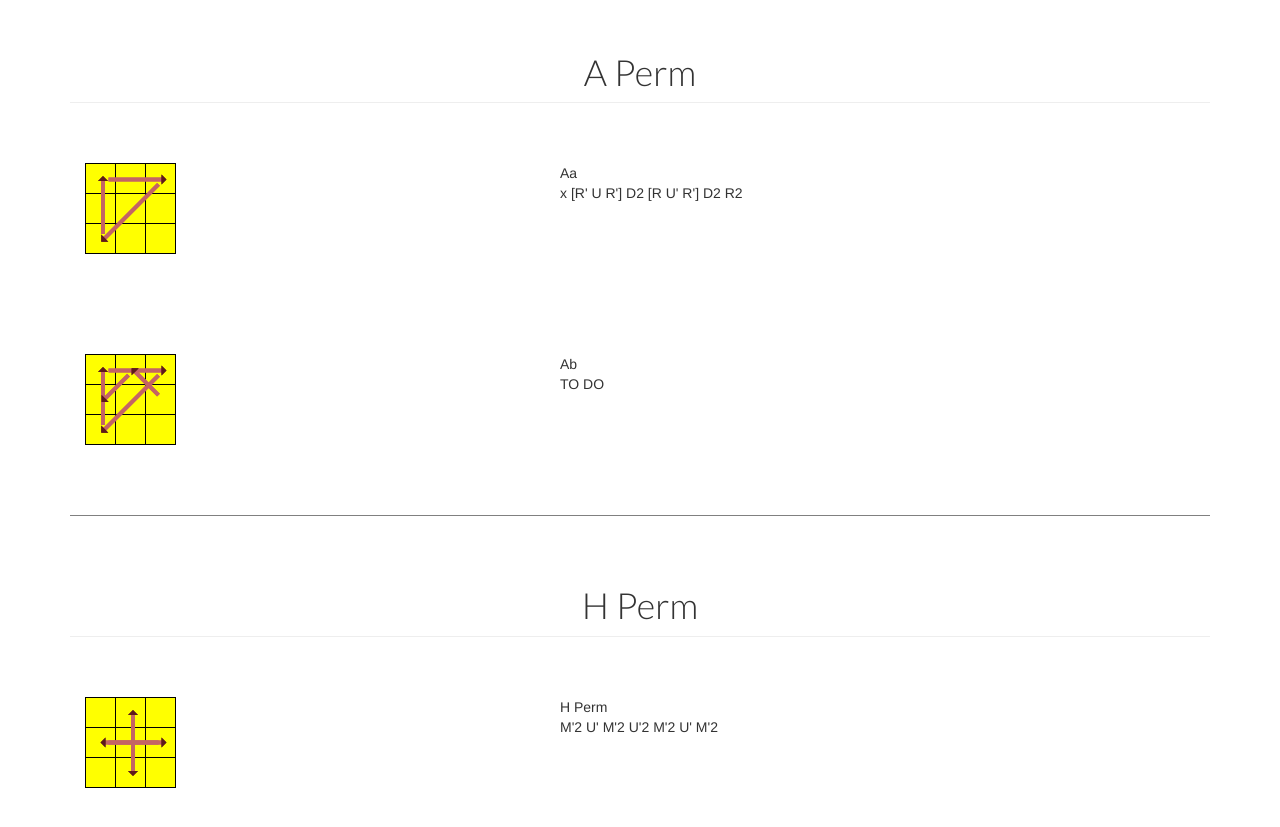
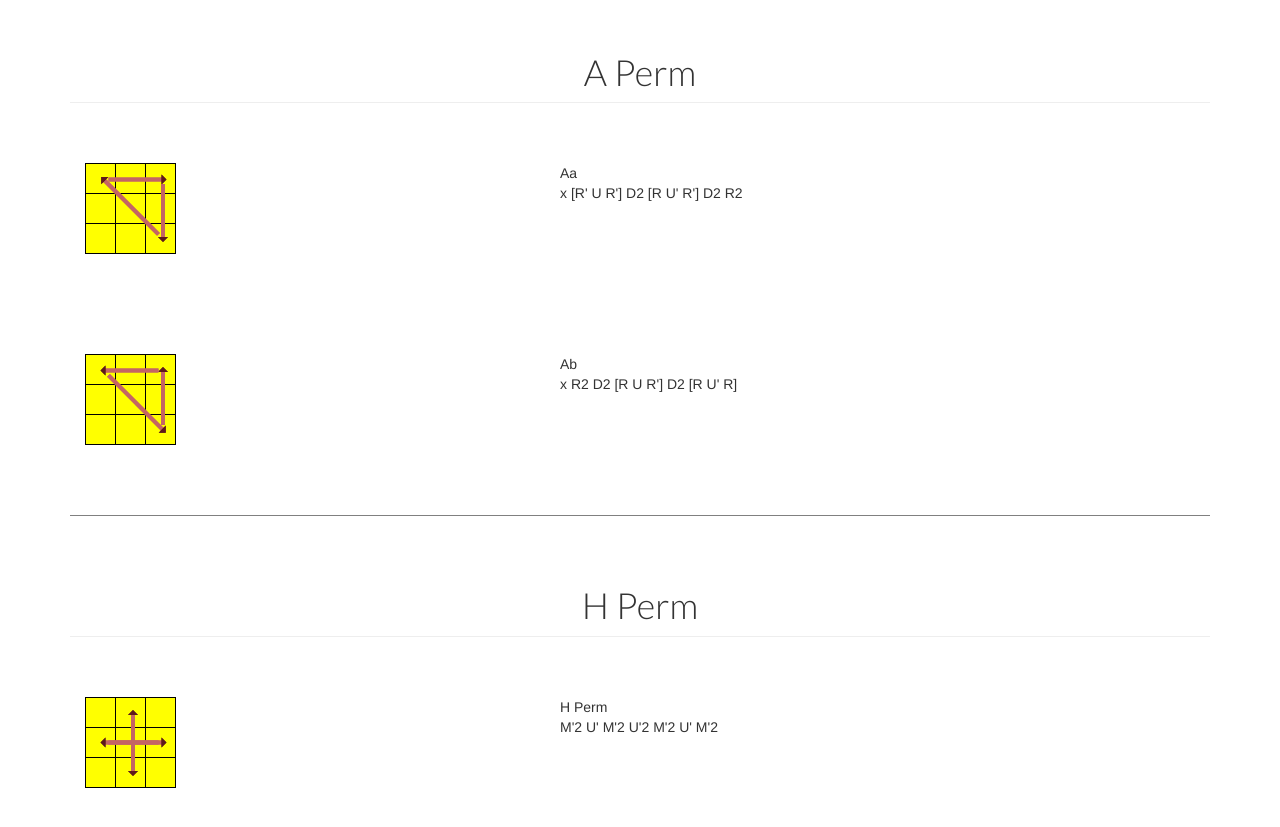
Before and after one commit to outlau/cubealgs, a plain HTML site: page index.html in a window 1280 px wide. Shown: the part 11159-11986 px from the top of the page. Drawn offline with nearby package versions, Linux system fonts and the light colour scheme.

Commit message:
fixed a perms

```diff
--- a/index.html
+++ b/index.html
@@ -68,7 +68,7 @@
 
         </div>
 
-        <div id="notation-div">
+        <div id="notation-div" onclick="closeNav()">
         <iframe id="notation" src="https://ruwix.com/widget/notation-3d/" width="300px" height="530px" frameborder="0" scrolling="no"></iframe>
         </div>
     </body>
--- a/js/algs/pllalgs.js
+++ b/js/algs/pllalgs.js
@@ -22,18 +22,16 @@ var plls = {
         aa: {
             name: "Aa",
             algorithm: "x [R' U R'] D2 \n [R U' R'] D2 R2",
-            connections:   [[1,3],
-                            [3,7],
-                            [7,1]]
+            connections:   [[9,1],
+                            [1,3],
+                            [3,9]]
         },
         ab: {
             name: "Ab",
-            algorithm: "TO DO",
-            connections:   [[1,3],
-                            [7,1],
-                            [2,4],
-                            [6,2],
-                            [3,7]]
+            algorithm: "x R2 D2 [R U R'] \n D2 [R U' R]",
+            connections:   [[9,3],
+                            [3,1],
+                            [1,9]]
         }
     },
     hperm:{
@@ -170,7 +168,7 @@ var plls = {
         },
         nb: {
             name: "Nb",
-            algorithm: "R' U R' F R F' \n R U' R' F' U \n F R U R' U' R",
+            algorithm: "z U' R D' R2 U R' D \n U' R D' R2 U R' D \n alt: \n R' U R' F R F' \n R U' R' F' U \n F R U R' U' R",
             connections:   [[3,7],
                             [7,3],
                             [2,8],
```
